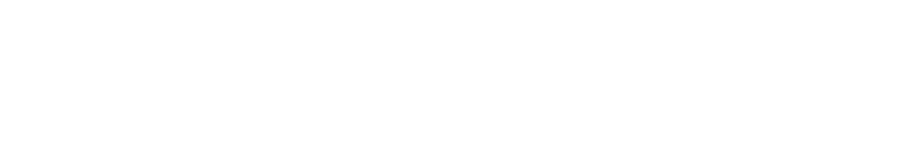
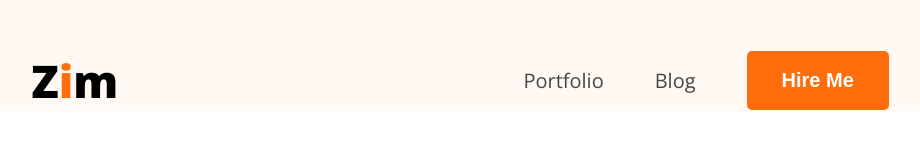
Before and after one commit to zim1122/mohtasim-code, a plain HTML site: page index.html in a window 1280 px wide. Shown: the whole page, without its empty margins (180-1100 px from the left). Drawn offline with nearby package versions, Linux system fonts and the light colour scheme.

Commit message:
Give style to portfolio

```diff
--- a/index.html
+++ b/index.html
@@ -4,8 +4,24 @@
     <meta charset="UTF-8">
     <meta name="viewport" content="width=device-width, initial-scale=1.0">
     <title>Md.Mohtasim Billah Zim Protfolio</title>
+    <link rel="preconnect" href="https://fonts.googleapis.com">
+<link rel="preconnect" href="https://fonts.gstatic.com" crossorigin>
+<link href="https://fonts.googleapis.com/css2?family=Open+Sans:ital,wght@0,300..800;1,300..800&display=swap" rel="stylesheet">
+
+<link rel="stylesheet" href="styles/protfolio.css">
 </head>
-<body>
-
+<body class="font-open-sans">
+    <header>
+        <nav>
+            <div class="logo">
+            <h2>Z<span class="color-orange">i</span>m</h2>
+        </div>
+        <ul class="menu">
+            <li><a href="">Portfolio</a></li>
+            <li><a href="">Blog</a></li>
+            <li><button class="btn">Hire Me</button></li>
+        </ul>
+        </nav>
+    </header>
 </body>
 </html>
--- /dev/null
+++ b/styles/protfolio.css
@@ -0,0 +1,48 @@
+*{
+    margin: 0;
+    padding: 0;
+    box-sizing: border-box;
+}
+.font-open-sans {
+  font-family: "Open Sans", sans-serif;
+  font-optical-sizing: auto;
+  font-style: normal;
+}
+.logo h2{
+    font-size: 45px;
+    font-weight: 900;
+}
+.color-orange{
+    color: #FD6E0A;
+}
+.btn{
+    background-color: #FD6E0A;
+    border: none;
+    padding: 18px 35px;
+    border-radius: 5px;
+    font-size: 20px;
+    font-weight: bold;
+    color: white;
+}
+header{
+    background-color: #FFF8F3;
+    padding-top: 50px;
+}
+nav{
+    width: 67%;
+    max-width: 1140px;
+    margin: 0px auto;
+    display: flex;
+    justify-content: space-between;
+}
+nav .menu{
+    display: flex;
+    list-style-type: none;
+    gap: 51px;
+    align-items: center;
+}
+nav .menu a{
+    font-size: 20px;
+    color: #474747;
+    text-decoration: none;
+}
```
